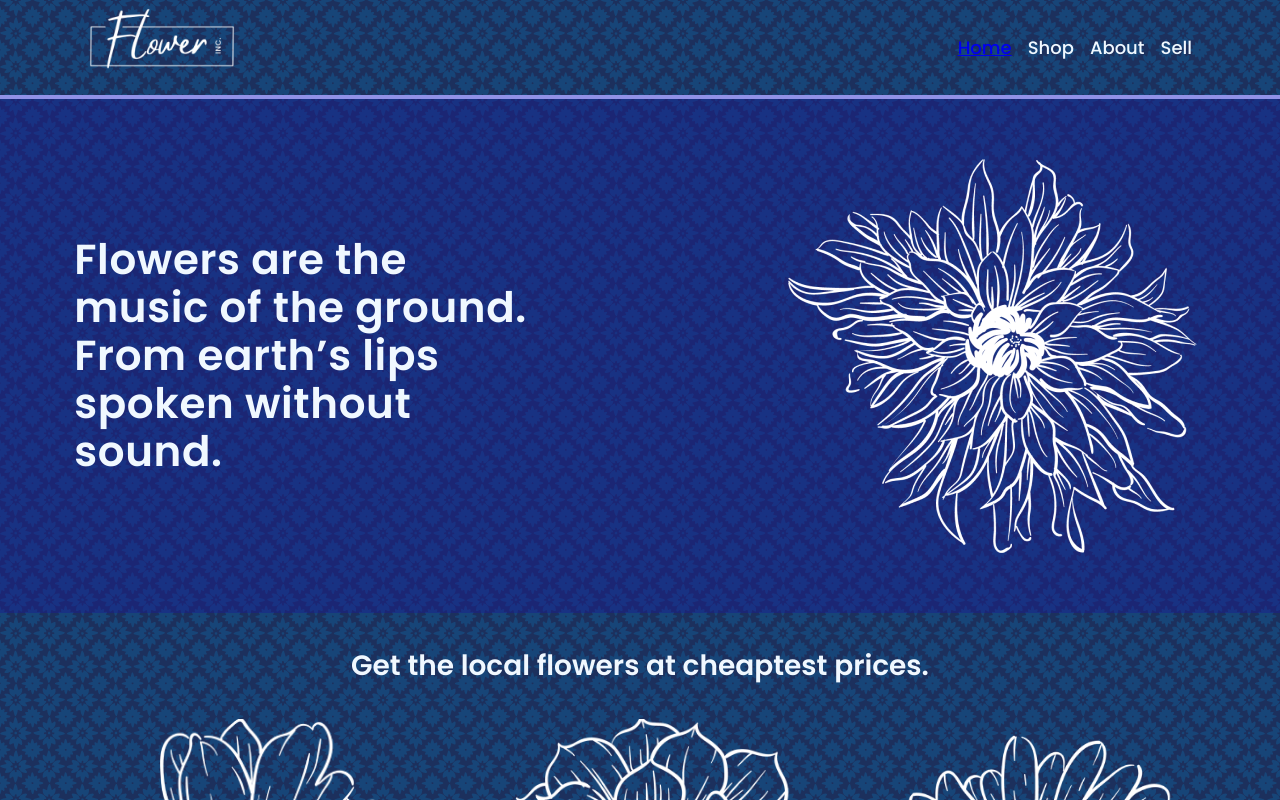
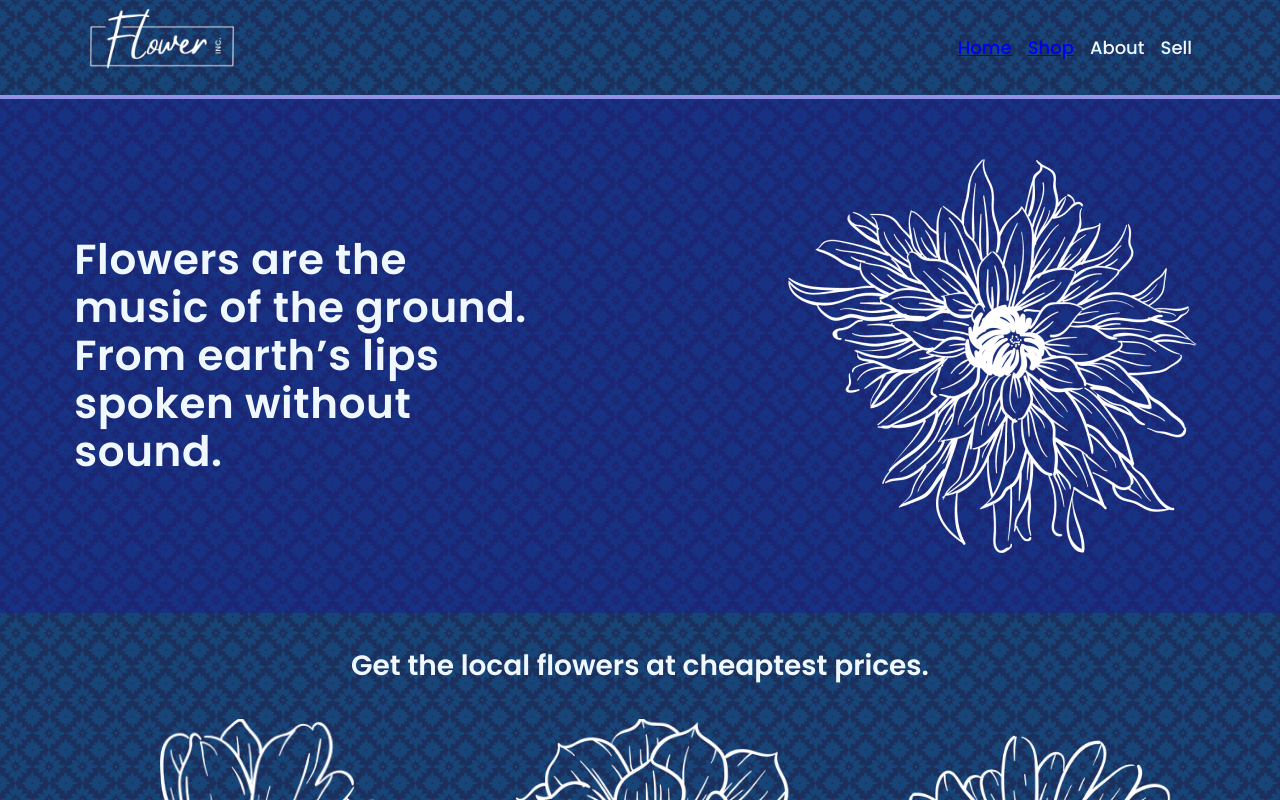
Before and after one commit to tushgaurav/FlowerInc, a plain HTML site: page index.html in a window 1280 px wide. Shown: the top 800 px of the page. Drawn offline with Linux system fonts and the light colour scheme.

Commit message:
fixed bugs

```diff
--- a/index.html
+++ b/index.html
@@ -17,7 +17,7 @@
       /></a>
       <ul class="nav-links">
         <li><a href="/index.html">Home</a></li>
-        <li>Shop</li>
+        <li><a href="/shop.html">Shop</a></li>
         <li>About</li>
         <li>Sell</li>
       </ul>
```
